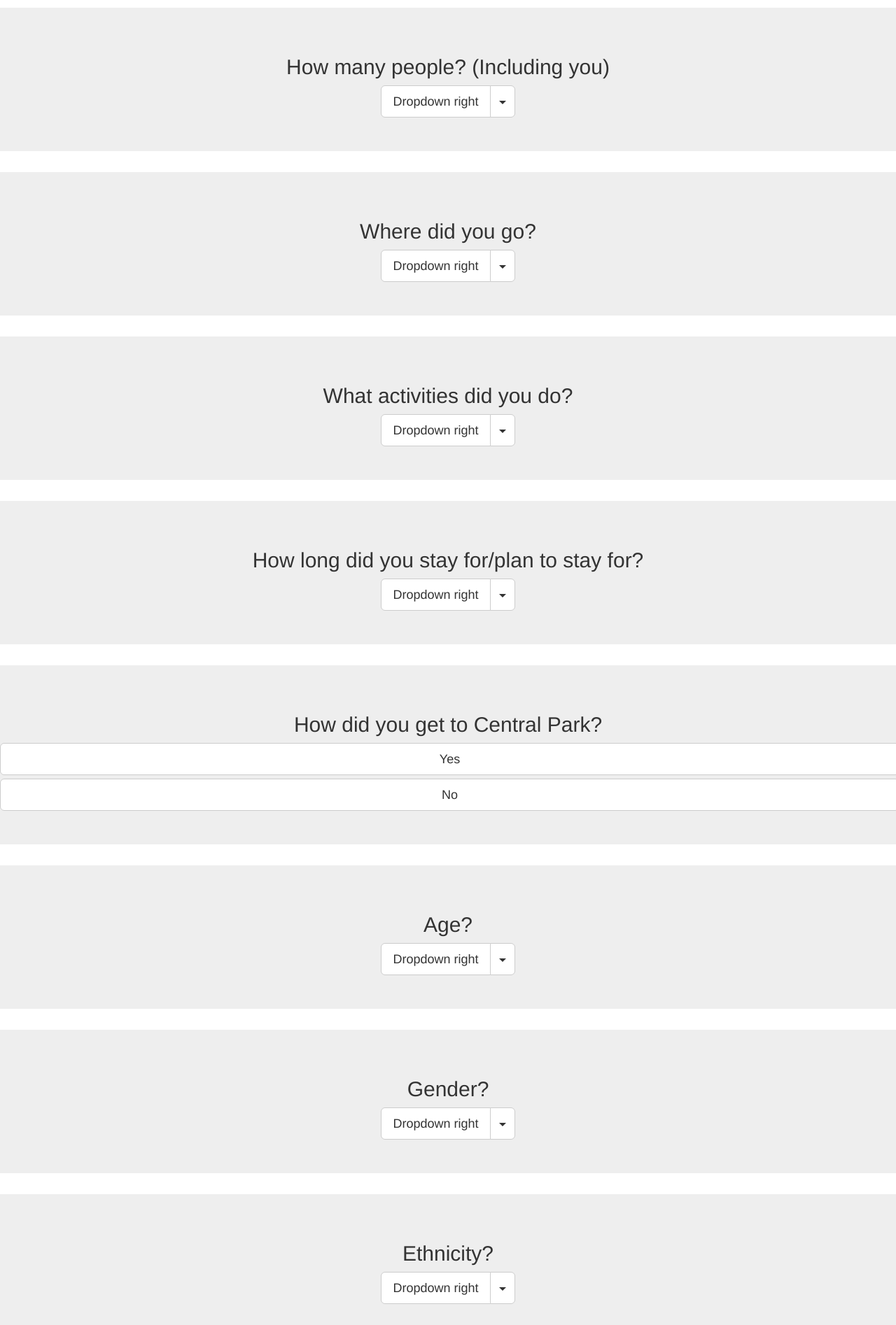
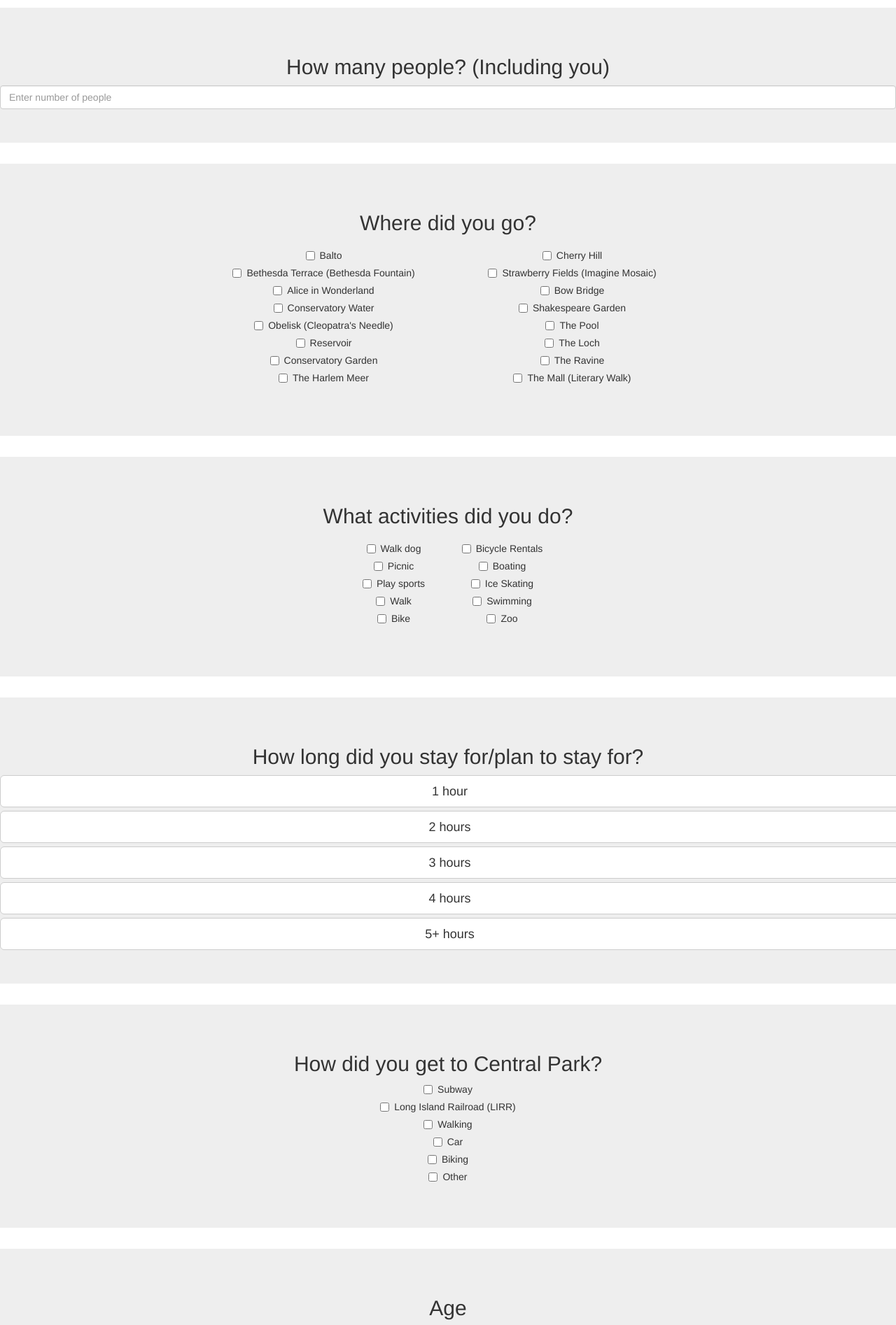
Before and after one commit to jerseycity2018/team-1, a React (Create React App) app in the folder my-app/: page / in a window 1280 px wide. Shown: the part 500-2394 px from the top of the page at 70% size. Built offline with nearby package versions, Linux system fonts and the light colour scheme.

Commit message:
added details w/ Steven's changes

```diff
--- a/my-app/src/components/survey.js
+++ b/my-app/src/components/survey.js
@@ -1,6 +1,6 @@
 import React, { Component } from 'react';
-import { Button, ButtonToolbar, FormGroup, FormControl, Jumbotron, MenuItem, SplitButton
- } from "react-bootstrap";
+import { Button, ButtonToolbar, FormGroup, FormControl, ControlLabel, Jumbotron, Navbar, Nav, NavItem, MenuItem,
+  SplitButton, Row, Checkbox, Col} from "react-bootstrap";
 
 class Survey extends Component {
   constructor(props, context) {
@@ -51,9 +51,8 @@ handleKeyPress = (e) => {
 
 getValidationState() {
   const length = this.state.value.length;
-  if (length > 10) return 'success';
-  else if (length > 5) return 'warning';
-  else if (length > 0) return 'error';
+  if (length == 10) return 'success';
+  else if (length != 5) return 'warning';
   return null;
 }
 
@@ -106,13 +105,29 @@ handleChange(e) {
         <div>
         <Jumbotron>
           <h2> What country are you from? </h2>
-            <SplitButton title="Country" pullRight id="split-button-pull-right" bsSize="large">
-            <MenuItem eventKey="1">Action</MenuItem>
-            <MenuItem eventKey="2">Another action</MenuItem>
-            <MenuItem eventKey="3">Something else here</MenuItem>
-            <MenuItem divider />
-            <MenuItem eventKey="4">Separated link</MenuItem>
-            </SplitButton>
+          <SplitButton title="Choose a Country" pullRight id="split-button-pull-right" bsSize="large">
+          <MenuItem eventKey="1">Afghanistan</MenuItem>
+          <MenuItem eventKey="2">Australia</MenuItem>
+          <MenuItem eventKey="3">Belgium</MenuItem>
+          <MenuItem eventKey="4">Brazil</MenuItem>
+          <MenuItem eventKey="5">Cambodia</MenuItem>
+          <MenuItem eventKey="6">Chile</MenuItem>
+          <MenuItem eventKey="7">Republic of China</MenuItem>
+          <MenuItem eventKey="8">Denmark</MenuItem>
+          <MenuItem eventKey="9">Dominican Republic</MenuItem>
+          <MenuItem eventKey="10">Egypt</MenuItem>
+          <MenuItem eventKey="11">Ethiopia</MenuItem>
+          <MenuItem eventKey="12">Finland</MenuItem>
+          <MenuItem eventKey="13">France</MenuItem>
+          <MenuItem eventKey="14">Germany</MenuItem>
+          <MenuItem eventKey="15">Guatemala</MenuItem>
+          <MenuItem eventKey="16">Haiti</MenuItem>
+          <MenuItem eventKey="17">Hungary</MenuItem>
+          <MenuItem eventKey="18">India</MenuItem>
+          <MenuItem eventKey="19">Iran</MenuItem>
+          <MenuItem eventKey="20">Japan</MenuItem>
+
+          </SplitButton>
         </Jumbotron>
         </div>
         ):<div></div>}
@@ -131,89 +146,120 @@ handleChange(e) {
 
         <Jumbotron>
           <h2> How many people? (Including you) </h2>
-          <SplitButton title="Dropdown right" pullRight id="split-button-pull-right" bsSize="large">
-          <MenuItem eventKey="1">Action</MenuItem>
-          <MenuItem eventKey="2">Another action</MenuItem>
-          <MenuItem eventKey="3">Something else here</MenuItem>
-          <MenuItem divider />
-          <MenuItem eventKey="4">Separated link</MenuItem>
-          </SplitButton>
+          <form>
+            <FormControl
+              type="text"
+              value={this.state.value}
+              placeholder="Enter number of people"
+              onChange={this.handleChange}
+            />
+            <FormControl.Feedback />
+        </form>
         </Jumbotron>
 
         <Jumbotron>
           <h2> Where did you go? </h2>
-          <SplitButton title="Dropdown right" pullRight id="split-button-pull-right" bsSize="large">
-          <MenuItem eventKey="1">Action</MenuItem>
-          <MenuItem eventKey="2">Another action</MenuItem>
-          <MenuItem eventKey="3">Something else here</MenuItem>
-          <MenuItem divider />
-          <MenuItem eventKey="4">Separated link</MenuItem>
-          </SplitButton>
+          <FormGroup style={{marginLeft:"300px", marginRight:"300px"}}>
+          <Row className="show-grid">
+              <Col md={6} mdPush={6}>
+              <Checkbox>Cherry Hill</Checkbox>
+              <Checkbox>Strawberry Fields (Imagine Mosaic)</Checkbox>
+              <Checkbox>Bow Bridge</Checkbox>
+              <Checkbox>Shakespeare Garden</Checkbox>
+              <Checkbox>The Pool</Checkbox>
+              <Checkbox>The Loch</Checkbox>
+              <Checkbox>The Ravine</Checkbox>
+              <Checkbox>The Mall (Literary Walk)</Checkbox>
+              </Col>
+              <Col md={6} mdPull={6}>
+              <Checkbox>Balto</Checkbox>
+              <Checkbox>Bethesda Terrace (Bethesda Fountain)</Checkbox>
+              <Checkbox>Alice in Wonderland</Checkbox>
+              <Checkbox>Conservatory Water</Checkbox>
+              <Checkbox>Obelisk (Cleopatra's Needle)</Checkbox>
+              <Checkbox>Reservoir</Checkbox>
+              <Checkbox>Conservatory Garden</Checkbox>
+              <Checkbox>The Harlem Meer</Checkbox>
+              </Col>
+            </Row>
+            </FormGroup>
         </Jumbotron>
 
         <Jumbotron>
           <h2> What activities did you do? </h2>
-          <SplitButton title="Dropdown right" pullRight id="split-button-pull-right" bsSize="large">
-          <MenuItem eventKey="1">Action</MenuItem>
-          <MenuItem eventKey="2">Another action</MenuItem>
-          <MenuItem eventKey="3">Something else here</MenuItem>
-          <MenuItem divider />
-          <MenuItem eventKey="4">Separated link</MenuItem>
-          </SplitButton>
+          <FormGroup style={{marginLeft:"500px", marginRight:"500px"}}>
+          <Row className="show-grid">
+              <Col md={6} mdPush={6}>
+              <Checkbox>Bicycle Rentals</Checkbox>
+              <Checkbox>Boating</Checkbox>
+              <Checkbox>Ice Skating</Checkbox>
+              <Checkbox>Swimming</Checkbox>
+              <Checkbox>Zoo</Checkbox>
+              </Col>
+              <Col md={6} mdPull={6}>
+              <Checkbox>Walk dog</Checkbox>
+              <Checkbox>Picnic</Checkbox>
+              <Checkbox>Play sports</Checkbox>
+              <Checkbox>Walk</Checkbox>
+              <Checkbox>Bike</Checkbox>
+              </Col>
+            </Row>
+
+            </FormGroup>
         </Jumbotron>
 
         <Jumbotron>
           <h2> How long did you stay for/plan to stay for? </h2>
-          <SplitButton title="Dropdown right" pullRight id="split-button-pull-right" bsSize="large">
-          <MenuItem eventKey="1">Action</MenuItem>
-          <MenuItem eventKey="2">Another action</MenuItem>
-          <MenuItem eventKey="3">Something else here</MenuItem>
-          <MenuItem divider />
-          <MenuItem eventKey="4">Separated link</MenuItem>
-          </SplitButton>
+          <ButtonToolbar>
+            <Button bsSize="large" block>1 hour</Button>
+            <Button bsSize="large" block>2 hours</Button>
+            <Button bsSize="large" block>3 hours</Button>
+            <Button bsSize="large" block>4 hours</Button>
+            <Button bsSize="large" block>5+ hours</Button>
+          </ButtonToolbar>
         </Jumbotron>
 
         <Jumbotron>
           <h2> How did you get to Central Park? </h2>
+          <FormGroup style={{marginLeft:"300px", marginRight:"300px"}}>
+              <Checkbox>Subway</Checkbox>
+              <Checkbox>Long Island Railroad (LIRR)</Checkbox>
+              <Checkbox>Walking</Checkbox>
+              <Checkbox>Car</Checkbox>
+              <Checkbox>Biking</Checkbox>
+              <Checkbox>Other</Checkbox>
+            </FormGroup>
+        </Jumbotron>
+
+        <Jumbotron>
+          <h2> Age </h2>
           <ButtonToolbar>
-            <Button bsSize="large" block>
-              Yes
-            </Button>
-            <Button bsSize="large" block>No</Button>
+            <Button bsSize="large" block>0-15</Button>
+            <Button bsSize="large" block>15-24</Button>
+            <Button bsSize="large" block>25-34</Button>
+            <Button bsSize="large" block>35-44</Button>
+            <Button bsSize="large" block>45-55</Button>
+            <Button bsSize="large" block>55+</Button>
           </ButtonToolbar>
         </Jumbotron>
 
         <Jumbotron>
-          <h2> Age? </h2>
-          <SplitButton title="Dropdown right" pullRight id="split-button-pull-right" bsSize="large">
-          <MenuItem eventKey="1">Action</MenuItem>
-          <MenuItem eventKey="2">Another action</MenuItem>
-          <MenuItem eventKey="3">Something else here</MenuItem>
-          <MenuItem divider />
-          <MenuItem eventKey="4">Separated link</MenuItem>
-          </SplitButton>
+          <h2> Gender </h2>
+          <ButtonToolbar>
+            <Button bsSize="large" block>Male</Button>
+            <Button bsSize="large" block>Female</Button>
+            <Button bsSize="large" block>Other</Button>
+          </ButtonToolbar>
         </Jumbotron>
 
         <Jumbotron>
-          <h2> Gender? </h2>
-          <SplitButton title="Dropdown right" pullRight id="split-button-pull-right" bsSize="large">
-          <MenuItem eventKey="1">Action</MenuItem>
-          <MenuItem eventKey="2">Another action</MenuItem>
-          <MenuItem eventKey="3">Something else here</MenuItem>
-          <MenuItem divider />
-          <MenuItem eventKey="4">Separated link</MenuItem>
-          </SplitButton>
-        </Jumbotron>
-
-        <Jumbotron>
-          <h2> Ethnicity? </h2>
-          <SplitButton title="Dropdown right" pullRight id="split-button-pull-right" bsSize="large">
-          <MenuItem eventKey="1">Action</MenuItem>
-          <MenuItem eventKey="2">Another action</MenuItem>
-          <MenuItem eventKey="3">Something else here</MenuItem>
-          <MenuItem divider />
-          <MenuItem eventKey="4">Separated link</MenuItem>
-          </SplitButton>
+          <h2> Ethnicity </h2>
+          <Button bsSize="large" block>White</Button>
+          <Button bsSize="large" block>Hispanic or Latino</Button>
+          <Button bsSize="large" block>Black or African American</Button>
+          <Button bsSize="large" block>Native American or American Indian</Button>
+          <Button bsSize="large" block>Asian/Pacific Islander</Button>
+          <Button bsSize="large" block>Other</Button>
         </Jumbotron>
       </div>
     )
```
